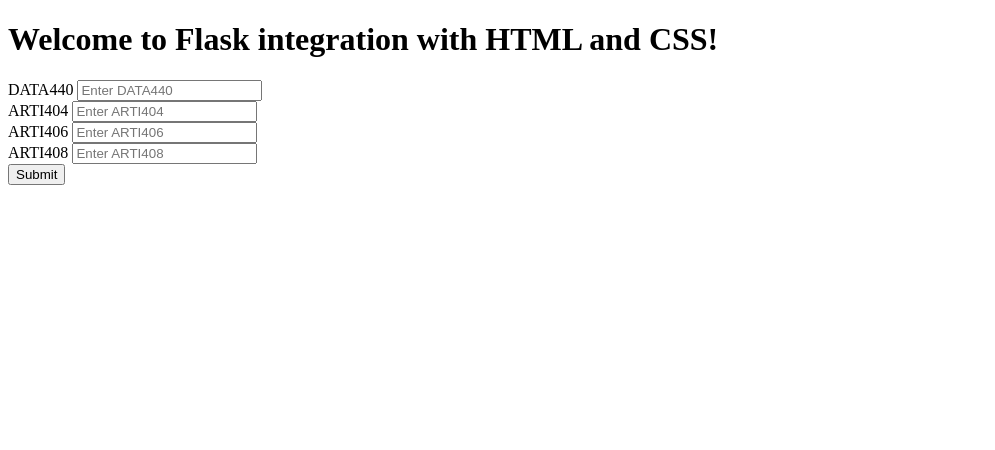
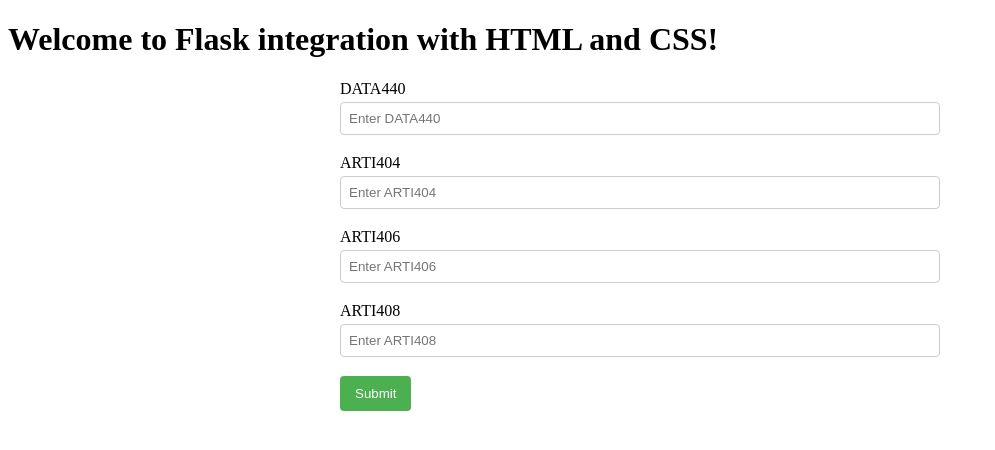
Before and after one commit to Franmeza/flask-introduction, a Flask app: template templates/index.html in a window 1280 px wide. Shown: the top 450 px of the page, without its empty margins (0-995 px from the left). Run offline with Flask 3, Linux system fonts and the light colour scheme; the template is opened without the code that fills it, so the values that code supplies are empty.

Commit message:
add CSS styles for form layout and input elements

```diff
--- /dev/null
+++ b/static/styles.css
@@ -0,0 +1,26 @@
+form {
+  max-width: 600px;
+  margin: 0 auto;
+}
+div {
+  margin-bottom: 15px;
+}
+input[type="text"] {
+  padding: 8px;
+  margin: 4px 0;
+  border: 1px solid #ccc;
+  border-radius: 4px;
+  width: 100%;
+  box-sizing: border-box;
+}
+input[type="submit"] {
+  background-color: #4caf50;
+  color: white;
+  padding: 10px 15px;
+  border: none;
+  border-radius: 4px;
+  cursor: pointer;
+}
+input[type="submit"]:hover {
+  background-color: #45a049;
+}
--- a/templates/index.html
+++ b/templates/index.html
@@ -3,6 +3,10 @@
   <head>
     <meta charset="UTF-8" />
     <meta name="viewport" content="width=device-width, initial-scale=1.0" />
+    <link
+      rel="stylesheet"
+      href="{{ url_for('static', filename='styles.css') }}"
+    />
     <title>Flask App</title>
   </head>
   <body>
@@ -45,7 +49,7 @@
         />
       </div>
 
-      <button type="submit">Submit</button>
+      <input type="submit" value="Submit" />
     </form>
   </body>
 </html>
```
